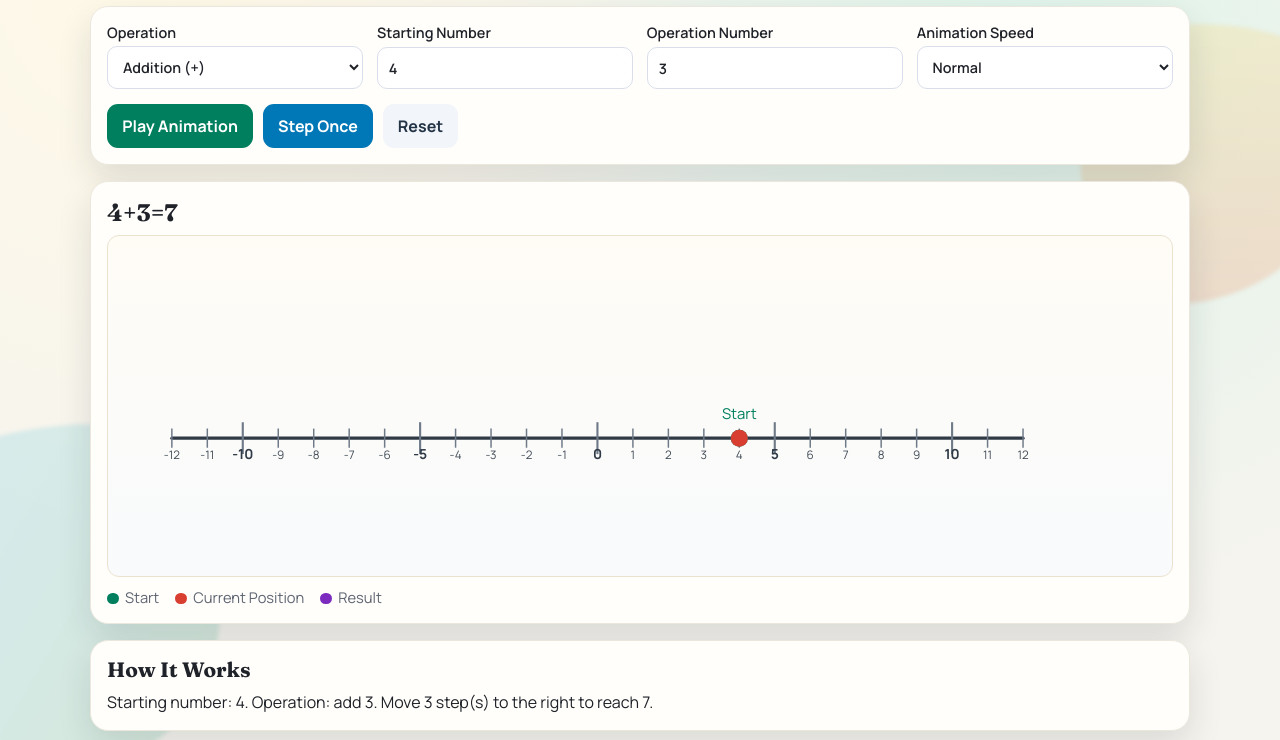
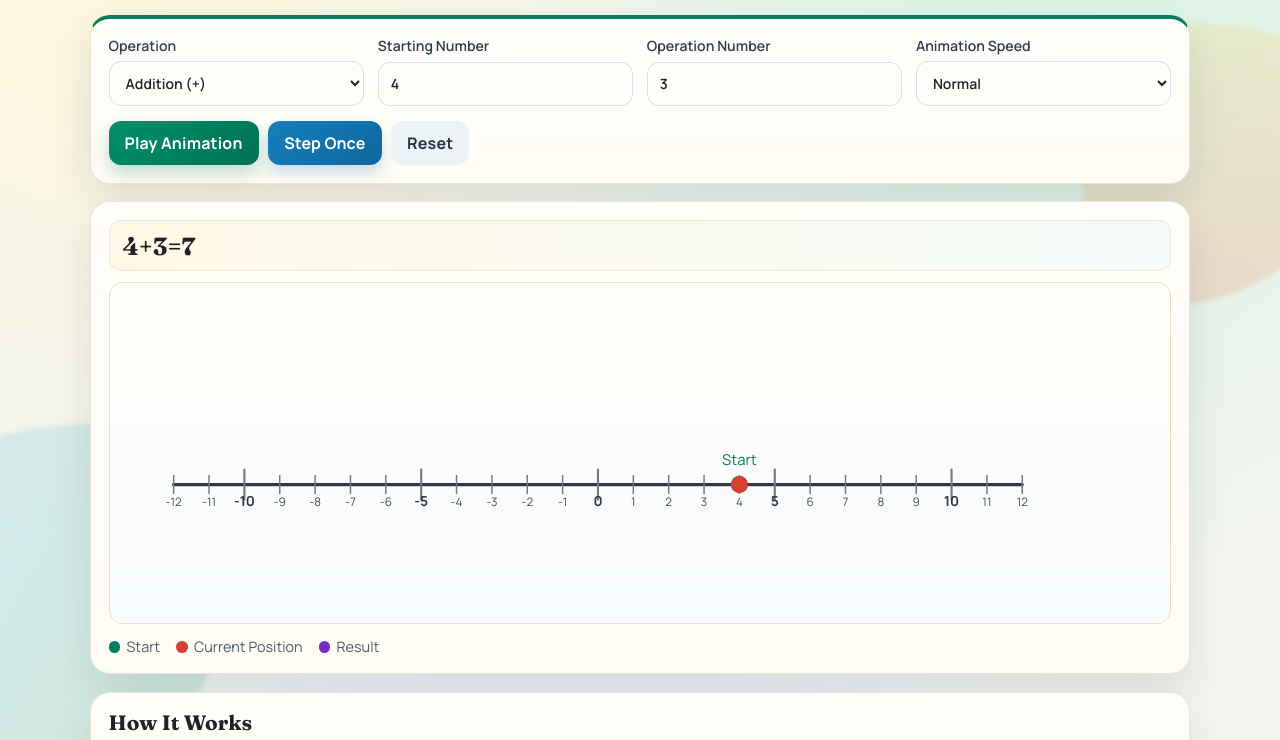
Before and after one commit to zwh19921116-crypto/Mathematics-NumberLineExplorer, a plain HTML site: page index.html in a window 1280 px wide. Shown: the part 136-876 px from the top of the page. Drawn offline with Linux system fonts and the light colour scheme.

Commit message:
Polish visual design while keeping interaction logic unchanged

```diff
--- a/styles.css
+++ b/styles.css
@@ -1,15 +1,16 @@
 :root {
-  --bg: #f6f4ee;
-  --panel: #fffefb;
+  --bg: #f2f4ef;
+  --panel: #fffdf8;
   --ink: #1f2228;
-  --muted: #5e6572;
+  --muted: #586273;
   --accent: #007f5f;
-  --accent-2: #ef8354;
+  --accent-2: #ee7b4a;
   --line: #2f3a46;
   --tick: #6f7a88;
   --jump: #0f6ab4;
   --jump-active: #d83f31;
-  --shadow: 0 14px 34px rgba(23, 34, 48, 0.12);
+  --ring: rgba(0, 127, 95, 0.25);
+  --shadow: 0 18px 40px rgba(23, 34, 48, 0.1);
 }
 
 * {
@@ -21,8 +22,9 @@ body {
   min-height: 100vh;
   font-family: "Manrope", "Segoe UI", sans-serif;
   color: var(--ink);
-  background: radial-gradient(circle at 12% 12%, #fff9e7 0%, transparent 42%),
-    radial-gradient(circle at 80% 22%, #dff4ea 0%, transparent 46%),
+  background: radial-gradient(circle at 10% 10%, #fff6da 0%, transparent 40%),
+    radial-gradient(circle at 82% 18%, #d8f2e5 0%, transparent 42%),
+    radial-gradient(circle at 45% 90%, #e9eff9 0%, transparent 45%),
     var(--bg);
   overflow-x: hidden;
 }
@@ -56,10 +58,14 @@ body {
 
 .app-shell {
   width: min(1100px, 92vw);
-  margin: 2rem auto;
+  margin: 2.2rem auto;
   display: grid;
-  gap: 1rem;
+  gap: 1.1rem;
   animation: rise 450ms ease-out;
+}
+
+.app-header {
+  max-width: 74ch;
 }
 
 .app-header h1 {
@@ -79,17 +85,22 @@ body {
 }
 
 .subtitle {
-  margin: 0.55rem 0 0;
+  margin: 0.65rem 0 0;
   color: var(--muted);
   max-width: 62ch;
+  line-height: 1.55;
 }
 
 .panel {
-  background: var(--panel);
-  border: 1px solid #ebe7dd;
-  border-radius: 18px;
+  background: linear-gradient(180deg, #fffefb, #fffcf5);
+  border: 1px solid #ebe5d7;
+  border-radius: 20px;
   box-shadow: var(--shadow);
-  padding: 1rem;
+  padding: 1.1rem;
+}
+
+.controls-panel {
+  border-top: 4px solid var(--accent);
 }
 
 .control-grid {
@@ -100,9 +111,10 @@ body {
 
 label {
   display: grid;
-  gap: 0.3rem;
-  font-size: 0.9rem;
+  gap: 0.35rem;
+  font-size: 0.88rem;
   font-weight: 600;
+  color: #2f3d4d;
 }
 
 input,
@@ -114,10 +126,18 @@ button {
 input,
 select {
   border: 1px solid #d9deea;
-  border-radius: 10px;
-  padding: 0.62rem 0.68rem;
+  border-radius: 12px;
+  padding: 0.68rem 0.75rem;
   color: var(--ink);
-  background: #fff;
+  background: #fffdfa;
+  transition: border-color 150ms ease, box-shadow 150ms ease;
+}
+
+input:focus,
+select:focus {
+  border-color: #9dc8bc;
+  box-shadow: 0 0 0 3px var(--ring);
+  outline: none;
 }
 
 .button-row {
@@ -129,11 +149,12 @@ select {
 
 .btn {
   border: 0;
-  border-radius: 11px;
-  padding: 0.66rem 0.95rem;
+  border-radius: 12px;
+  padding: 0.7rem 1rem;
   font-weight: 700;
+  letter-spacing: 0.01em;
   cursor: pointer;
-  transition: transform 140ms ease, opacity 140ms ease;
+  transition: transform 140ms ease, opacity 140ms ease, box-shadow 140ms ease;
 }
 
 .btn:hover {
@@ -145,32 +166,39 @@ select {
 }
 
 .btn-primary {
-  background: var(--accent);
+  background: linear-gradient(135deg, #008f6b, #007255);
   color: #fff;
+  box-shadow: 0 8px 18px rgba(0, 127, 95, 0.25);
 }
 
 .btn-secondary {
-  background: #0077b6;
+  background: linear-gradient(135deg, #157fbe, #0e689d);
   color: #fff;
+  box-shadow: 0 8px 16px rgba(15, 106, 180, 0.22);
 }
 
 .btn-ghost {
-  background: #f2f5f9;
+  background: #edf2f7;
   color: #243447;
 }
 
 .equation-strip {
   font-family: "Fraunces", Georgia, serif;
-  font-size: clamp(1.1rem, 2.1vw, 1.5rem);
-  margin-bottom: 0.5rem;
+  font-size: clamp(1.2rem, 2.2vw, 1.55rem);
+  margin-bottom: 0.7rem;
+  padding: 0.6rem 0.8rem;
+  border-radius: 12px;
+  background: linear-gradient(90deg, #fff8e6, #f4fbf8);
+  border: 1px solid #efe7d2;
 }
 
 .number-line-wrap {
   width: 100%;
   overflow-x: auto;
-  border-radius: 12px;
-  background: linear-gradient(180deg, #fffcf6, #f8fafc);
-  border: 1px solid #ece3cf;
+  border-radius: 14px;
+  background: linear-gradient(180deg, #fffdf8, #f7fafd);
+  border: 1px solid #e9debf;
+  box-shadow: inset 0 0 0 1px rgba(255, 255, 255, 0.7);
 }
 
 #numberLine {
@@ -180,12 +208,12 @@ select {
 }
 
 .legend {
-  margin-top: 0.65rem;
+  margin-top: 0.8rem;
   display: flex;
   flex-wrap: wrap;
   gap: 1rem;
-  color: var(--muted);
-  font-size: 0.92rem;
+  color: #4f5a69;
+  font-size: 0.9rem;
 }
 
 .dot {
@@ -217,7 +245,8 @@ select {
 
 .explanation-panel p {
   margin: 0;
-  line-height: 1.5;
+  line-height: 1.6;
+  color: #2e3d4d;
 }
 
 @keyframes rise {
@@ -238,6 +267,7 @@ select {
 
   .app-shell {
     margin: 1rem auto 1.2rem;
+    gap: 0.9rem;
   }
 }
 
```
